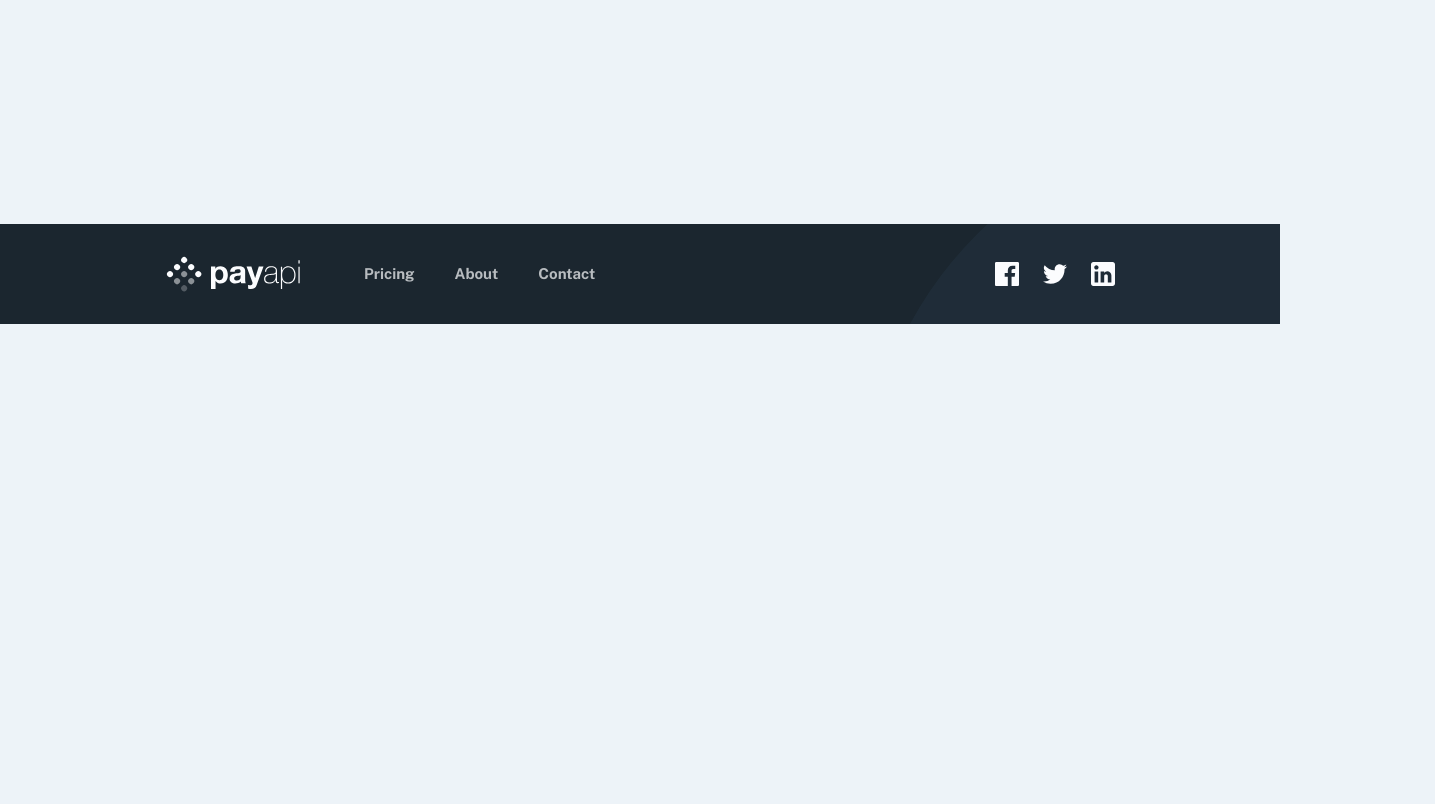
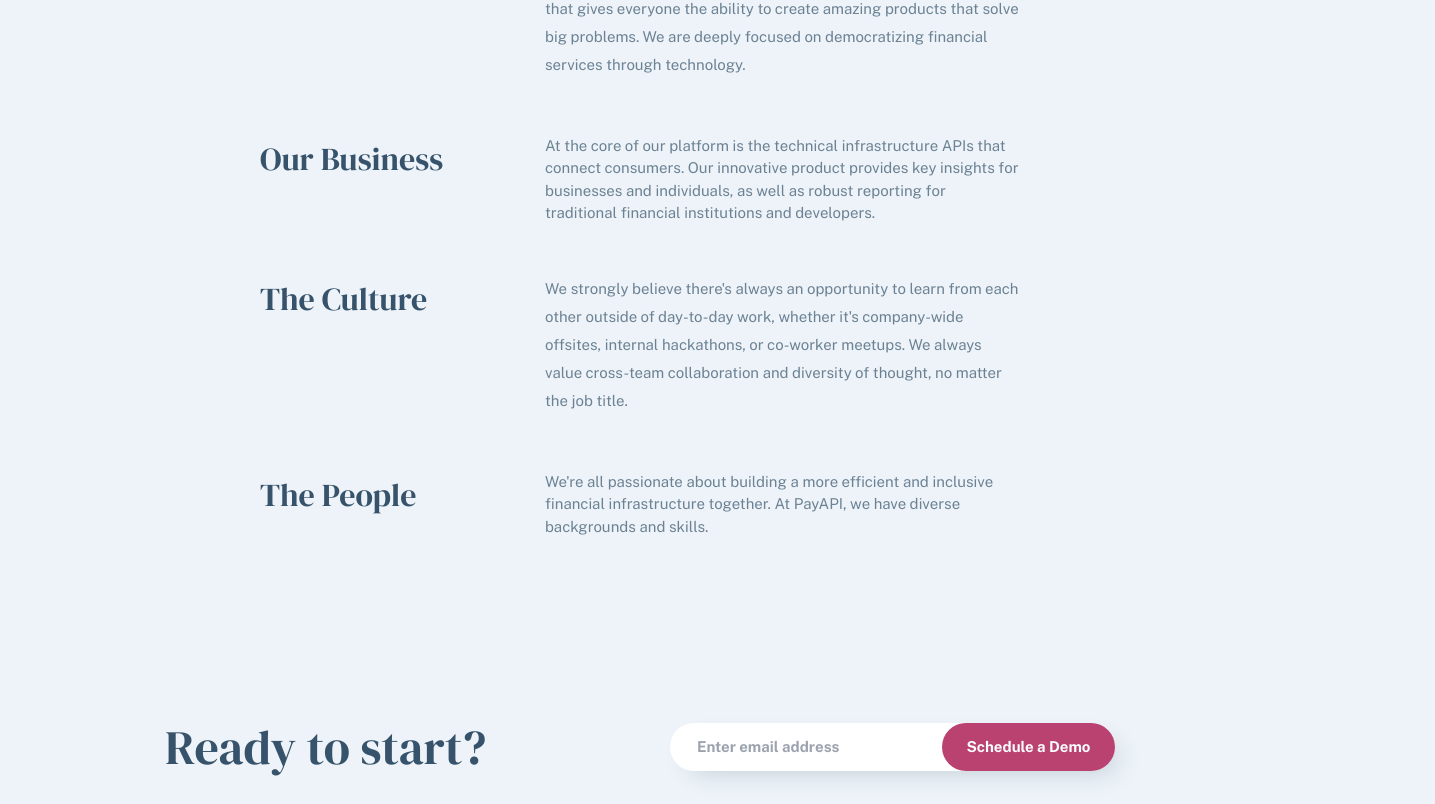
Before and after one commit to SabinaCristea/payAPI-multi-page, a Next.js app: page /about in a window 1280 px wide. Shown: the part 476-1280 px from the top of the page, 1435 px wide, since content can reach past the window. Before the commit the page ends 800 px from the top, so only its background shows below. Built offline with nearby package versions, Linux system fonts and the light colour scheme.

Commit message:
start about page

```diff
--- /dev/null
+++ b/app/_components/GridAbout.tsx
@@ -0,0 +1,40 @@
+import React from "react";
+
+import { Public_Sans } from "next/font/google";
+
+const publicSans = Public_Sans({
+  subsets: ["latin"],
+  weight: ["400", "700"],
+  style: ["normal"],
+});
+
+const GridAbout = ({
+  name1,
+  name2,
+  text1,
+  text2,
+}: {
+  name1: string;
+  name2: string;
+  text1: string;
+  text2: string;
+}) => {
+  return (
+    <div className="grid grid-cols-[25.5rem_auto] grid-rows-2 pl-[9.5rem] gap-y-[5.6rem] gap-x-[3rem] pr-[9.5rem]">
+      <p className="text-[3.2rem] w-[25.5rem]">{name1}</p>
+      <p
+        className={`text-[1.5rem] text-[var(--secondary-blue-3)]  ${publicSans.className} leading-[2.8rem]`}
+      >
+        {text1}
+      </p>
+      <p className="text-[3.2rem]">{name2}</p>
+      <p
+        className={`text-[1.5rem] text-[var(--secondary-blue-3)] ${publicSans.className}`}
+      >
+        {text2}
+      </p>
+    </div>
+  );
+};
+
+export default GridAbout;
--- a/app/about/page.tsx
+++ b/app/about/page.tsx
@@ -1,7 +1,59 @@
 import React from "react";
+import CirclePatternSvg from "./../../public/assets/shared/desktop/bg-pattern-circle.svg";
+
+import GridAbout from "../_components/GridAbout";
+import { Public_Sans } from "next/font/google";
+
+const publicSans = Public_Sans({
+  subsets: ["latin"],
+  weight: ["400", "700"],
+  style: ["normal"],
+});
 
 const page = () => {
-  return <div>about</div>;
+  return (
+    <main className=" text-[var(--secondary-blue-1)]">
+      <CirclePatternSvg className="absolute top-[-55rem] right-[-15.5rem] z-[-1]" />
+
+      <h1 className="text-[5.6rem] mb-[7.2rem] mt-[8.2rem] leading-[5.6rem] tracking-[-0.431px] pl-[9.5rem] w-[75rem]">
+        We empower innovators by delivering access to the financial system
+      </h1>
+
+      <GridAbout
+        name1="Our Vision"
+        name2="Our Business"
+        text1="Our main goal is to build beautiful consumer experiences along with developer-friendly infrastructure. The result is an intelligent tool that gives everyone the ability to create amazing products that solve big problems. We are deeply focused on democratizing financial services through technology. "
+        text2="At the core of our platform is the technical infrastructure APIs that connect consumers. Our innovative product provides key insights for businesses and individuals, as well as robust reporting for traditional financial institutions and developers. "
+      />
+
+      {/* IMAGE */}
+      {/* NUMBERS GRID */}
+
+      <GridAbout
+        name1="The Culture"
+        name2="The People"
+        text1="We strongly believe there's always an opportunity to learn from each other outside of day-to-day work, whether it's company-wide offsites, internal hackathons, or co-worker meetups. We always value cross-team collaboration and diversity of thought, no matter the job title."
+        text2="We're all passionate about building a more efficient and inclusive financial infrastructure together. At PayAPI, we have diverse backgrounds and skills."
+      />
+
+      <div className="flex items-center justify-between w-[100%] mb-[9.6rem] mt-[10rem]">
+        <h2 className="text-[4.8rem] text-[var(--secondary-blue-1)]">
+          Ready to start?
+        </h2>
+        <div
+          className={`text-[1.5rem] relative w-[44.5rem] h-[4.8rem] ${publicSans.className} font-bold `}
+        >
+          <input
+            placeholder="Enter email address"
+            className="w-[100%] h-[100%] rounded-[50rem] shadow-input focus-visible:outline-none  pl-[2.7rem] text-[1.5rem]"
+          />
+          <button className="flex items-center justify-center  text-[var(--primary-white)] bg-[var(--primary-pink)] rounded-[50rem] hover:bg-[var(--secondary-pink)] absolute top-0 right-0 w-[17.3rem] h-[100%] leading-[1.5rem] ">
+            Schedule a Demo
+          </button>
+        </div>
+      </div>
+    </main>
+  );
 };
 
 export default page;
```
